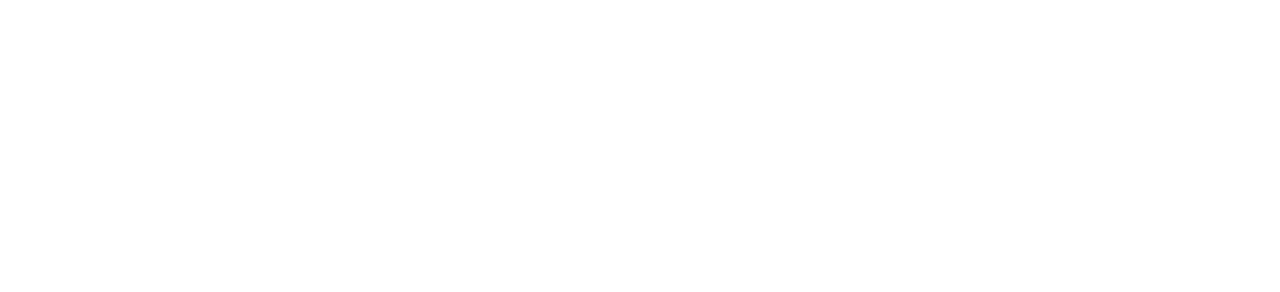
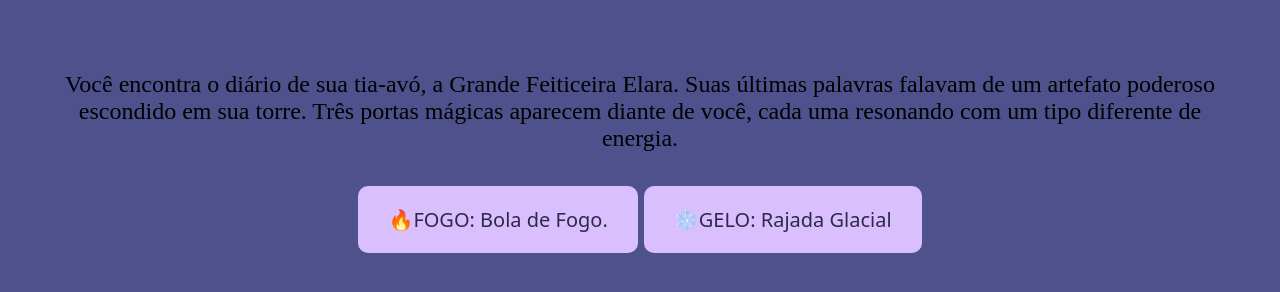
Before and after one commit to caiohenriquewolter/figma, a plain HTML site: page figma-main/figma-main/index.html in a window 1280 px wide. Drawn offline with Linux system fonts and the light colour scheme; a web font is replaced by a local one.

Commit message:
Add files via upload

```diff
--- /dev/null
+++ b/figma-main/figma-main/figma-main/style.css
@@ -0,0 +1,11 @@
+@import url('https://fonts.googleapis.com/css2?family=MedievalSharp&family=Pirata+One&display=swap');
+
+
+:root {
+    --violeta: #dabfffff;
+    --roxo: #907ad6ff;
+    --ultra-violeta: #4f518cff;
+    --azul-profundo: #2c2a4aff;
+    --titulo: "Pirata One", system-ui;
+    --texto:
+}
--- a/figma-main/figma-main/index.html
+++ b/figma-main/figma-main/index.html
@@ -0,0 +1,18 @@
+<!DOCTYPE html>
+<html lang="pt-br">
+<head>
+    <meta charset="UTF-8">
+    <meta http-equiv="X-UA-Compatible" content="IE=edge">
+    <meta name="viewport" content="width=device-width, initial-scale=1.0">
+    <title>ELARA: A HERANÇA PERDIDA</title>
+    <link rel="stylesheet" href="style.css">
+</head>
+<body>
+    <main>
+
+        <div class="passo ativo" id="passo-0">
+            <img src="" alt="">
+            <p>Você encontra o diário de sua tia-avó, a Grande Feiticeira Elara. Suas últimas palavras falavam de um artefato poderoso escondido em sua torre. Três portas mágicas aparecem diante de você, cada uma resonando com um tipo diferente de energia.</p>
+            <button class="btn-proximo" data-proximo="1"> 🔥FOGO: Bola de Fogo.</button>
+            <button class="btn-proximo" data-proximo="2"> ❄️GELO: Rajada Glacial</button>
+        </div>
--- a/figma-main/figma-main/style.css
+++ b/figma-main/figma-main/style.css
@@ -7,5 +7,44 @@
     --ultra-violeta: #4f518cff;
     --azul-profundo: #2c2a4aff;
     --titulo: "Pirata One", system-ui;
-    --texto:
+    --texto: "Macondo", cursive;
 }
+body{
+    background-color: var(--ultra-violeta);
+    font-family: var(--roxo);
+    margin: 0;
+    padding: 0;
+    display: flex;
+    align-items: center;
+    justify-content: center;
+}
+main{
+    margin-top: 20px;
+    max-width: 90%;
+    text-align: center;
+}
+button{
+    font-family: var(--titulo);
+    background-color: var(--violeta);
+    color: var(--azul-profundo);
+    border: 2px solid var(--azul-profundol);
+    padding: 20px 30px;
+    margin: 10px 0;
+    cursor: pointer;
+    border-radius: 10px;
+    font-size: 20px;
+}
+button:hover{
+    background-color: var(--ultra-violeta);
+    color: var(--roxo);
+    transition: 0.5s;
+}
+
+.passo{
+    font-size: 24px;
+    display: none;
+}
+
+.passo.ativo{
+    display: block;
+}
--- a/figma-main/style.css
+++ b/figma-main/style.css
@@ -7,5 +7,27 @@
     --ultra-violeta: #4f518cff;
     --azul-profundo: #2c2a4aff;
     --titulo: "Pirata One", system-ui;
-    --texto:
+    --texto: "MedievalSharp", cursive;
 }
+body{
+    background-color: var(--ultra-violeta);
+    font-family: var(--texto);
+    margin: 0;
+    padding: 0;
+    display: flex;
+    align-items: center;
+    justify-content: center;
+}
+main{
+    margin-top: 20px;
+    max-width: 90%;
+    text-align: center;
+}
+button{
+    font-family: var(--titulo);
+    background-color: var(--violeta);
+    color: var(--roxo)
+    border: 2px solid
+
+
+}
```
Also changed, not shown: figma-main/index.html (+4 -4 lines), figma-main/figma-main/figma-main/index.html (added), figma-main/figma-main/figma-main/script.js (added), 2 other files.
